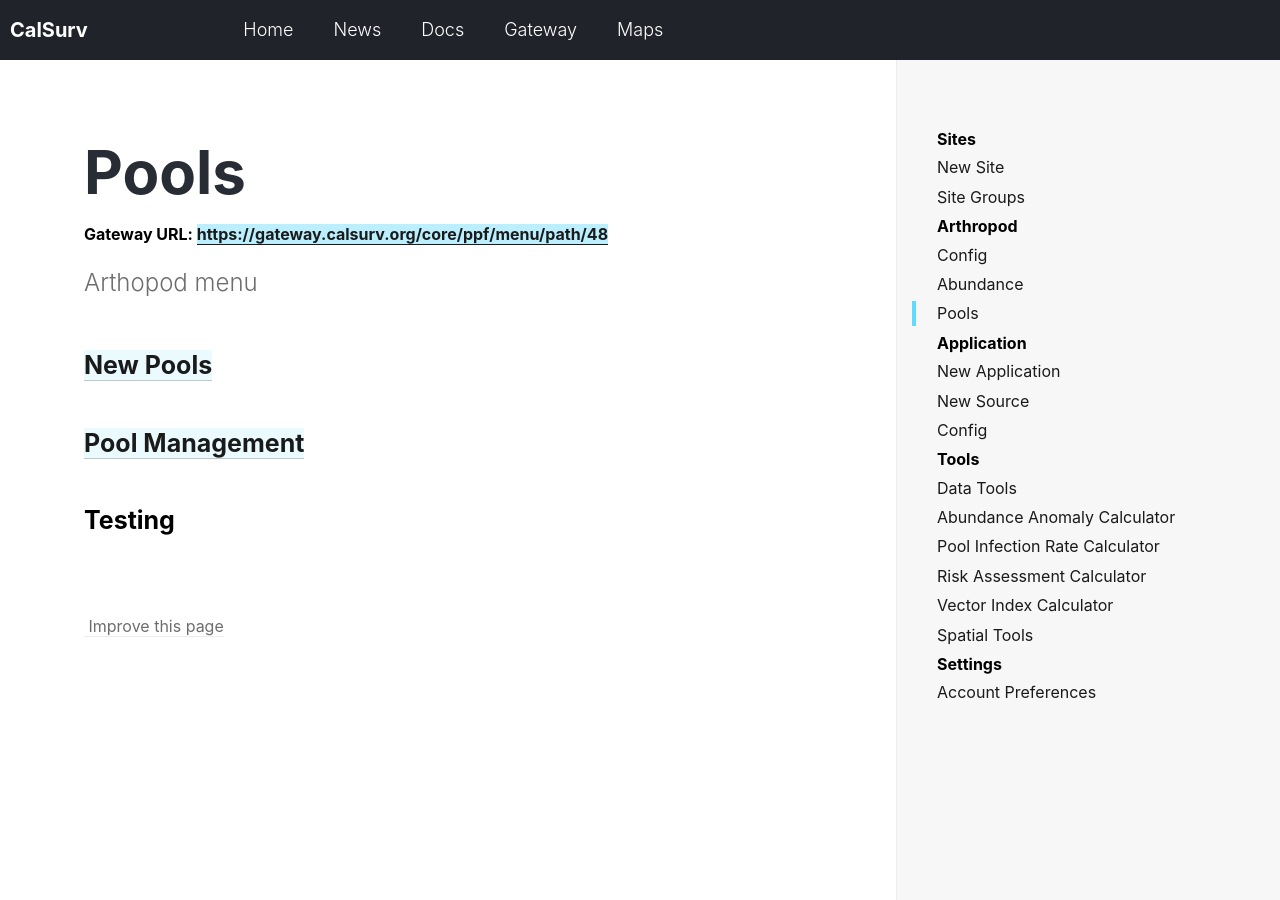
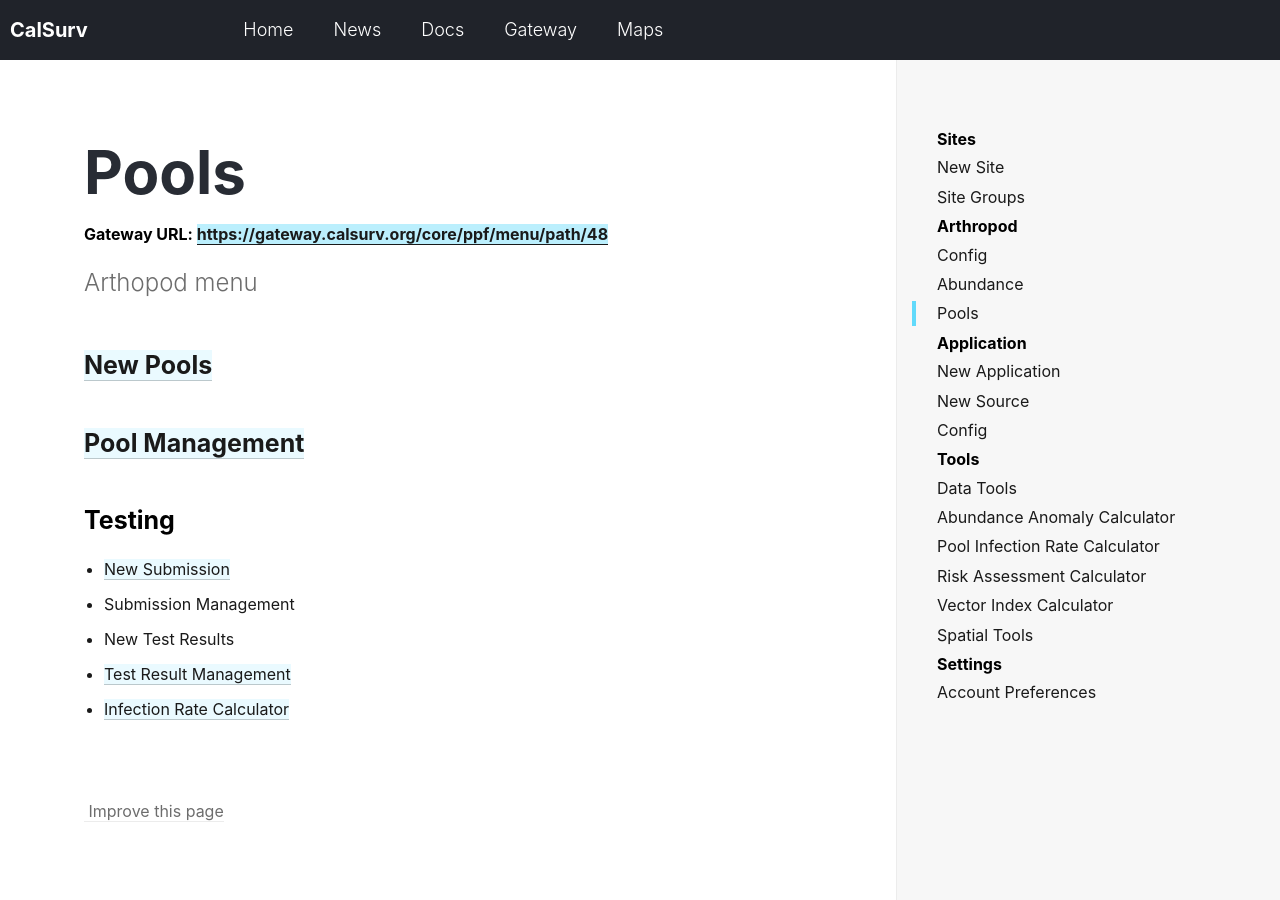
Before and after one commit to tlvaldepena/vectorsurv.org, a Jekyll site: the page built from _docs/arthropod/pools_menu.md, in a window 1280 px wide and 900 px high. Built offline with Jekyll 4.4.1, drawn with Linux system fonts in a browser that asks for light colours.

Commit message:
Add links for pools sub-sections to follow gateway

```diff
--- a/_docs/arthropod/pools_menu.md
+++ b/_docs/arthropod/pools_menu.md
@@ -9,3 +9,8 @@
 ### [Pool Management]({{ site.baseurl }}/docs/arthropod/pool_manage)
 
 ### Testing
+* [New Submission]({{ site.baseur1 }}/docs/arthropod/submission)
+* Submission Management
+* New Test Results
+* [Test Result Management]({{ site.baseur1 }}/docs/arthropod/test-results)
+* [Infection Rate Calculator]({{ site.baseur1 }}/docs/tools/calculators/infection-rate)
```
